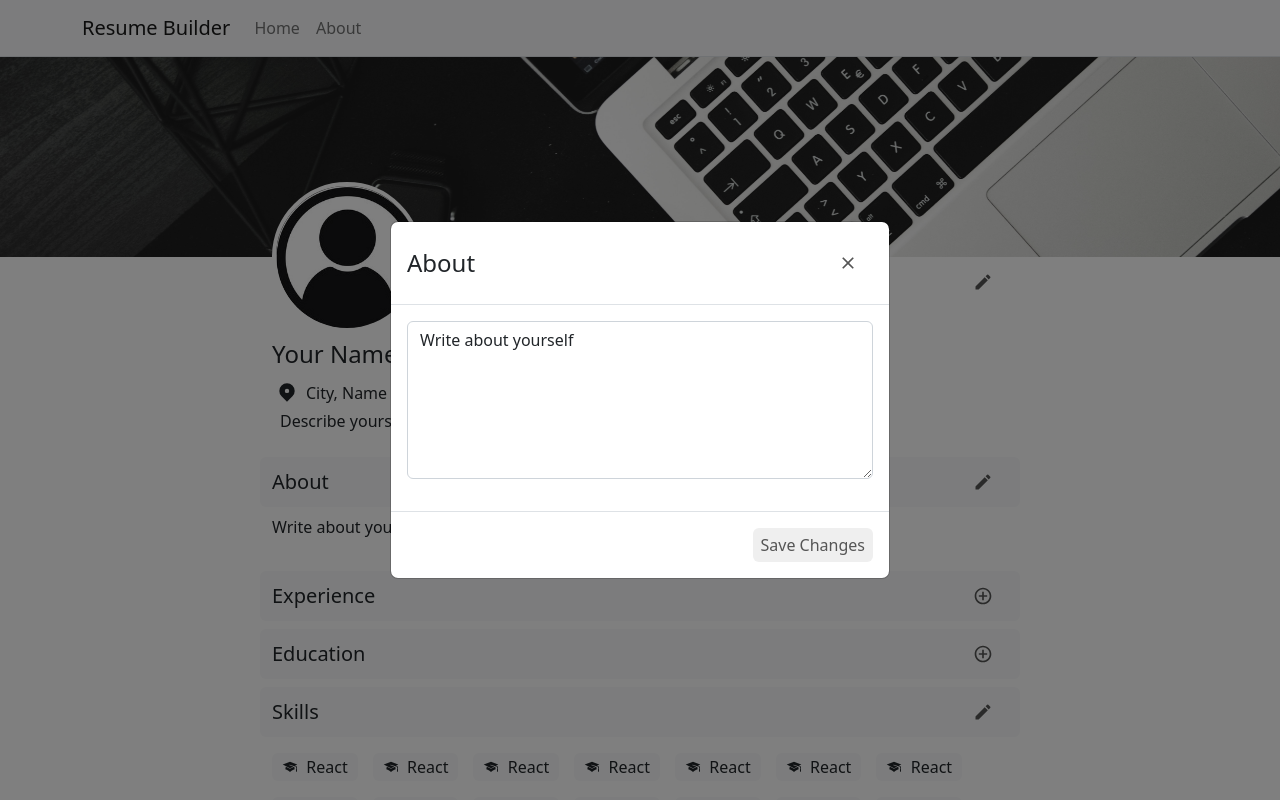
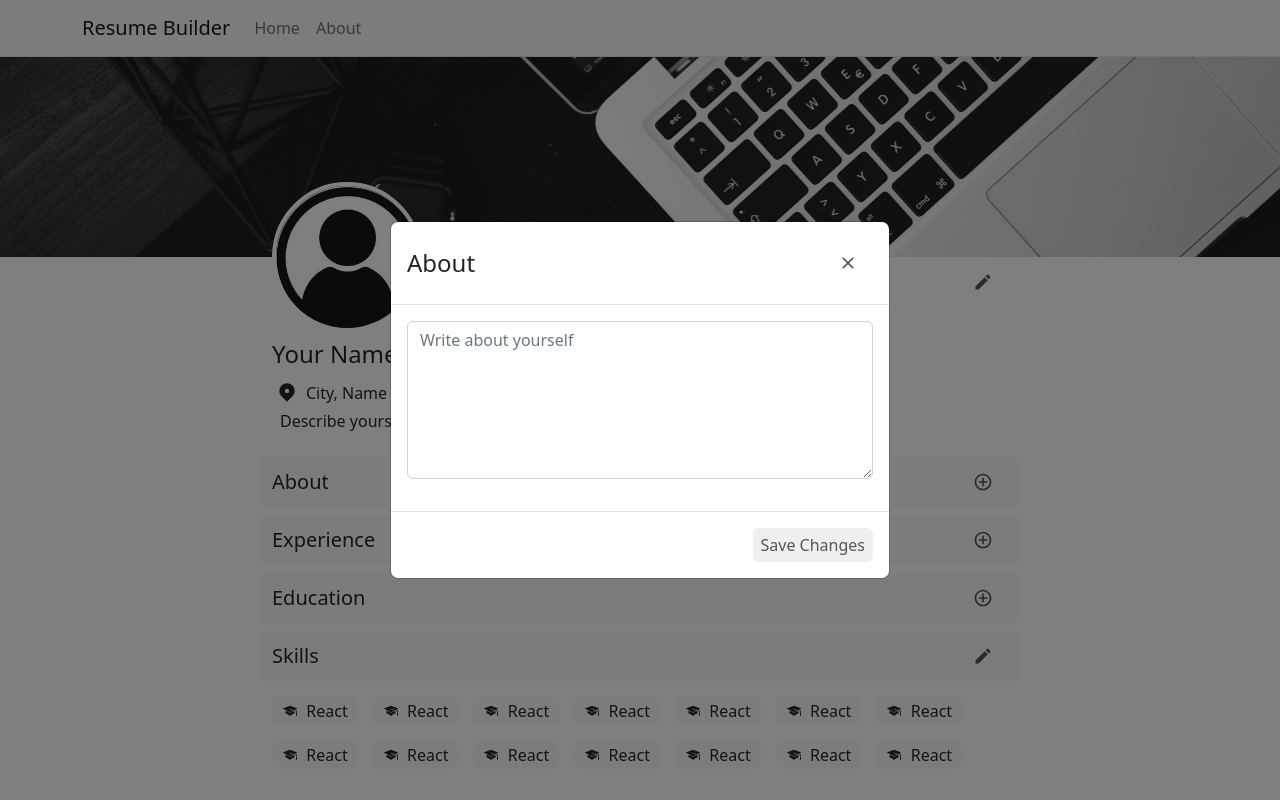
Before and after one commit to WarnerDemon/Resume-Builder, a React (Create React App) app: page / in a window 1280 px wide. Both pictures are taken after a click on the icon 983 px from the left and 481 px from the top of the page. Shown: the top 800 px of the page. Built offline with nearby package versions, Linux system fonts and the light colour scheme.

Commit message:
Changes for Add Edit button

```diff
--- a/src/components/About.js
+++ b/src/components/About.js
@@ -1,42 +1,61 @@
-import React , { useState } from 'react'
+import React, { useState } from 'react'
 import Row from 'react-bootstrap/Row';
 import Col from 'react-bootstrap/Col';
-import {MdEdit, MdClose} from 'react-icons/md';
+import { MdAddCircleOutline, MdEdit, MdClose } from 'react-icons/md';
 import Modal from 'react-bootstrap/Modal';
 import Form from 'react-bootstrap/Form';
 
 function About() {
 
-    const [about, setAbout] = useState("Write about yourself");
+    const [about, setAbout] = useState();
+    const [isEdit, setIsEdit] = useState(false);
+    const [validated, setValidated] = useState(false);
+
     const handleAbout = (e) => {
+        const valid = e.currentTarget;
+        if (!valid.checkValidity()) {
+            setValidated(true);
+            setIsEdit(false)
+        }
+        else {
+            setIsEdit(true)
+        }
         setAbout(e.target.value)
+
     }
     const [show, setShow] = useState(false);
 
-  const handleClose = () => setShow(false);
+    const handleClose = () => {
+        setShow(false);
+        setValidated(false);
+    }
     const handleShow = () => setShow(true);
 
     return (
         <Row className="justify-content-center mt-2">
             <Col md={8} sm={12} className="d-flex justify-content-between align-items-center bg-light rounded">
                 <h5 className="m-0">About</h5>
-            <MdEdit size={30} className="rounded edit" onClick={handleShow}/>
+                {!isEdit && <MdAddCircleOutline size={30} className="rounded edit" onClick={handleShow} />}
+                {isEdit && <MdEdit size={30} className="rounded edit" onClick={handleShow} />}
             </Col>
             <Col md={8} sm={12}>
+                {
+                    about &&
                     <p className="py-2">
                         {about}
                     </p>
+                }
             </Col>
-        <Modal show={show} onHide={handleClose} centered>
+            <Modal show={show} onHide={handleClose} centered backdrop="static">
                 <Modal.Header>
                     <Modal.Title>About</Modal.Title>
-                <MdClose size={30} className="rounded edit" onClick={handleClose}/>
+                    <MdClose size={30} className="rounded edit" onClick={handleClose} />
                 </Modal.Header>
 
                 <Modal.Body>
-                <Form>
+                    <Form noValidate validated={validated}>
                         <Form.Group className="mb-3">
-                        <Form.Control as="textarea" rows={6} placeholder="Write about yourself" value={about} onChange={handleAbout}/>
+                            <Form.Control required as="textarea" rows={6} placeholder="Write about yourself" value={about} onChange={handleAbout} />
                         </Form.Group>
                     </Form>
                 </Modal.Body>
--- a/src/components/Experience.js
+++ b/src/components/Experience.js
@@ -68,9 +68,8 @@ function Experience() {
 
   const handleSubmit = (event) => {
     event.preventDefault();
-    const x = event.currentTarget;
-    console.log(x.checkValidity())
-    if(!x.checkValidity()){
+    const valid = event.currentTarget;
+    if(!valid.checkValidity()){
       setValidated(true);
     }
     else{
```
Also changed, not shown: 1 other file (tests, documents, lock files or other folders). Lines whose indentation alone changed are shown as unchanged.
